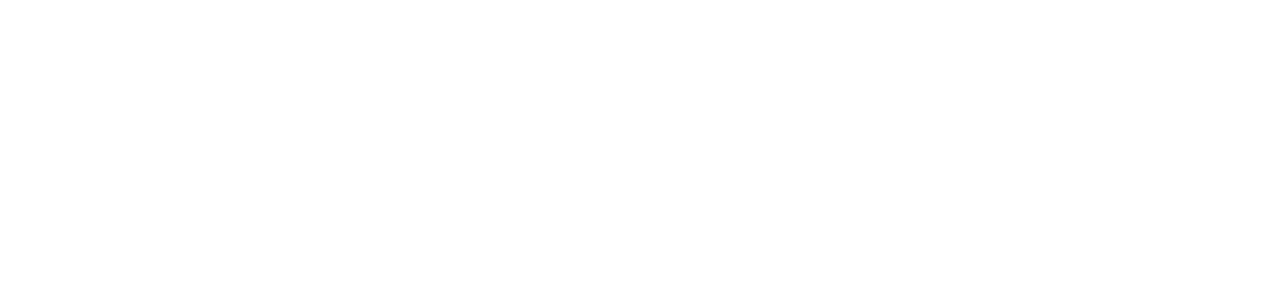
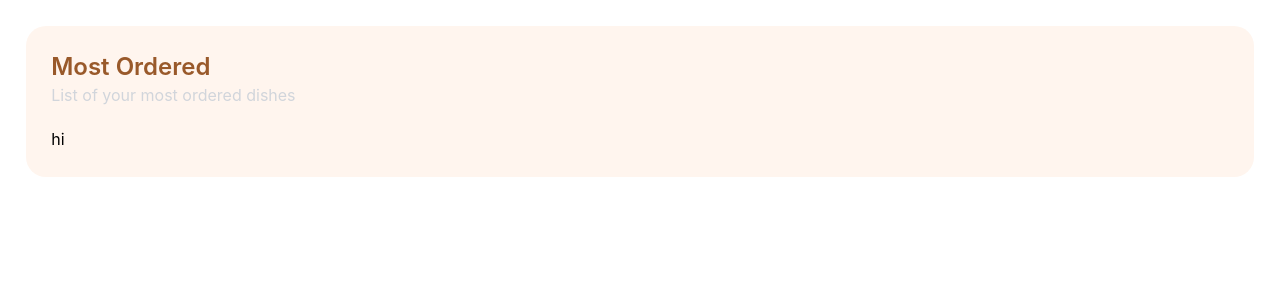
Before and after one commit to square-hktn/eatly, a React (Create React App) app: page /profile in a window 1280 px wide. Shown: the top 300 px of the page. Built offline with nearby package versions, Linux system fonts and the light colour scheme.

Commit message:
most-ordered

```diff
--- a/src/App.js
+++ b/src/App.js
@@ -4,6 +4,7 @@
 import ProtectedRoute from "./helpers/protectedRoute";
 import LoginPage from "./pages/core/login/Login";
 import SignupPage from "./pages/core/signup/Signup";
+import Profile from './pages/profile/profile.page'
 
 function App() {
   return (
@@ -16,6 +17,7 @@
           <ProtectedRoute exact path="/signin" component={LoginPage} />
 
           <ProtectedRoute exact path="/signup" component={SignupPage} />
+          <ProtectedRoute exact path="/profile" component={Profile} />
         </Switch>
       </Router>
     </div>
--- /dev/null
+++ b/src/component/profile/MostOrderedCard.js
@@ -0,0 +1,15 @@
+import React from 'react'
+import MostOrderedMealCard from './MostOrderedMealCard'
+function MostOrderedCard() {
+  return (
+    <div class="most-ordered-container">
+      <p class="text-[#99592A] text-2xl font-semibold">Most Ordered</p>
+      <p class="text-gray-300">List of your most ordered dishes</p>
+      <div class="flex flex-col mt-5">
+        hi
+      </div>
+    </div>
+  )
+}
+
+export default MostOrderedCard
--- /dev/null
+++ b/src/component/profile/MostOrderedMealCard.js
@@ -0,0 +1,16 @@
+import React from 'react'
+
+function MostOrderedMealCard() {
+  return (
+    <div class="flex w-full">
+      <div class="flex w-1/6 mb-3">
+        <img src={require("../../assets/logo_eatly 1.png")} alt="dish"/>
+      </div>
+      <div class="flex w-full">
+
+      </div>
+    </div>
+  )
+}
+
+export default MostOrderedMealCard
--- a/src/index.css
+++ b/src/index.css
@@ -176,6 +176,19 @@
   margin:2px;
 }
 
+.profile_main{
+  display:flex;
+  width:100%;
+}
+
+.most-ordered-container{
+  background-color: #FFF5EE;
+  display:flex;
+  border-radius:20px;
+  flex-direction: column;
+  margin:2%;
+  padding:2%;
+}
 
 .dashboard_main {
   width: 100%;
--- /dev/null
+++ b/src/pages/profile/profile.page.js
@@ -0,0 +1,11 @@
+import React from 'react'
+import MostOrderedCard from '../../component/profile/MostOrderedCard'
+const Profile=()=> {
+  return (
+    <div class="flex flex-col">
+      <MostOrderedCard/>
+    </div>
+  )
+}
+
+export default Profile
```
Also changed, not shown: src/component/cart/AddressModal.js (renamed from src/component/AddressModal.js), src/component/cart/ConfirmationModal.js (renamed from src/component/ConfirmationModal.js), src/component/cart/MealCard.js (renamed from src/component/MealCard.js).
